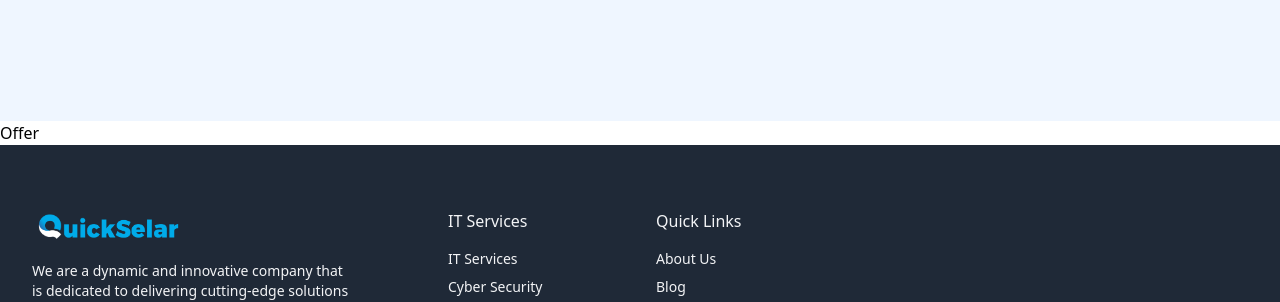
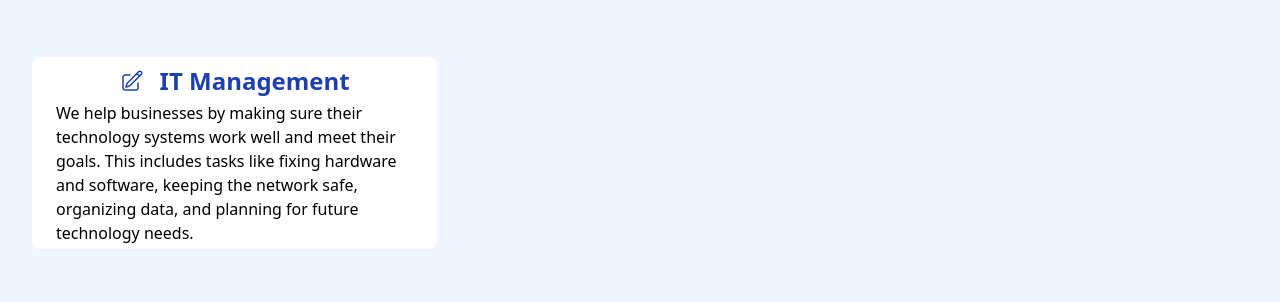
Before and after one commit to OverflowDev/quickselar, a React (Vite) app: page / in a window 1280 px wide. Shown: the part 1403-1705 px from the top of the page. Built offline with nearby package versions, Linux system fonts and the light colour scheme.

Commit message:
quickselar

```diff
--- a/src/Components/Service.jsx
+++ b/src/Components/Service.jsx
@@ -22,8 +22,17 @@ function Service() {
       <div className=" md:max-w-screen-xl px-4 mt-3 mx-auto sm:px-6 lg:px-8">
         <div className="flex flex-row gap-8">
 
-          <div className="md:w-1/3 bg-white flex-">
+          <div className="flex-col md:w-1/3 h-48 bg-white hover:bg-blue-600 rounded-lg animate-fadeInUp delay-100 duration-100 px-6 py-2">
+            <div className="flex items-center justify-center space-x-4 text-2xl text-blue-800 font-semibold">
+              <svg xmlns="http://www.w3.org/2000/svg" fill="none" viewBox="0 0 24 24" strokeWidth={1.5} stroke="currentColor" className="w-6 h-6">
+                <path strokeLinecap="round" strokeLinejoin="round" d="M16.862 4.487l1.687-1.688a1.875 1.875 0 112.652 2.652L10.582 16.07a4.5 4.5 0 01-1.897 1.13L6 18l.8-2.685a4.5 4.5 0 011.13-1.897l8.932-8.931zm0 0L19.5 7.125M18 14v4.75A2.25 2.25 0 0115.75 21H5.25A2.25 2.25 0 013 18.75V8.25A2.25 2.25 0 015.25 6H10" />
+              </svg>
+              <h1>IT Management</h1>
+            </div>
 
+            <p className="py-1 tracking-normal leading-normal">
+              We help businesses by making sure their technology systems work well and meet their goals. This includes tasks like fixing hardware and software, keeping the network safe, organizing data, and planning for future technology needs.
+            </p>
           </div>
 
         </div>
```
